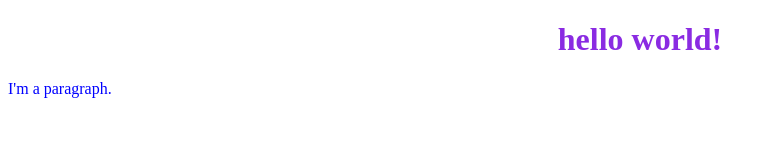
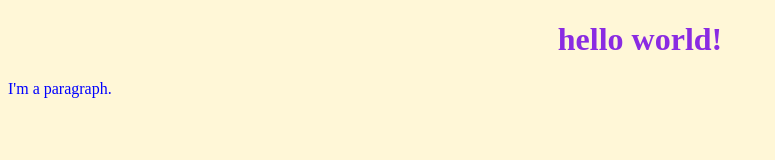
Before and after one commit to kblbservices/portfolio, a plain HTML site: page index.html in a window 1280 px wide. Shown: the whole page, without its empty margins (0-775 px from the left). Drawn offline with Linux system fonts and the light colour scheme.

Commit message:
change background color on body

```diff
--- a/stylesheet.css
+++ b/stylesheet.css
@@ -1,2 +1,3 @@
 h1 {text-align: center; color:blueviolet;}
 p {color: blue;}
+body {background-color: rgb(255, 247, 215);}
```
